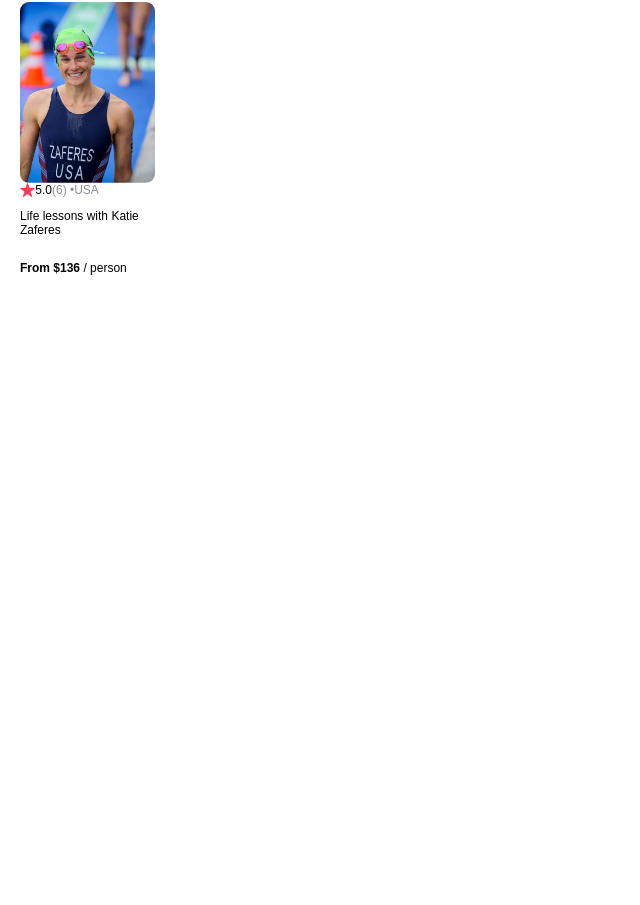
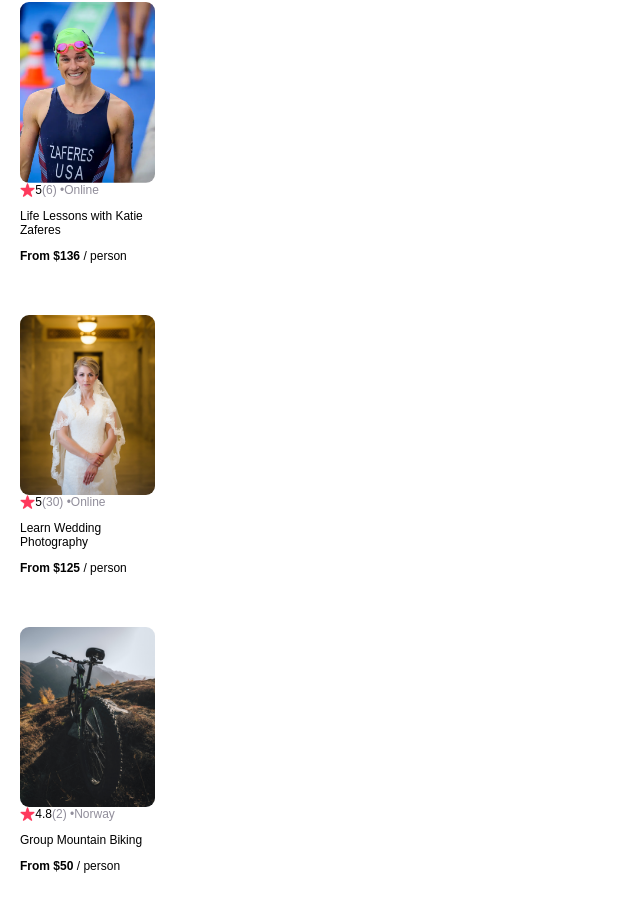
Before and after one commit to alexmcdermid/air-bnb-experiences-clone, a React (Create React App) app: page / in a window 1280 px wide. Shown: the part 460-1365 px from the top of the page, without its empty margins (0-640 px from the left). Before the commit the page ends 800 px from the top, so only its background shows below. Built offline with nearby package versions, Linux system fonts and the light colour scheme.

Commit message:
use map to load data into cards

```diff
--- a/src/App.css
+++ b/src/App.css
@@ -2,10 +2,6 @@
   font-family: 'Poppins', sans-serif;
 }
 
-.App-logo {
-  height: 40vmin;
-  pointer-events: none;
-}
 
 @media (prefers-reduced-motion: no-preference) {
   .App-logo {
--- a/src/App.js
+++ b/src/App.js
@@ -2,20 +2,27 @@
 import Navbar from "./components/Navbar/Navbar"
 import Hero from "./components/Hero/Hero"
 import Card from './components/Card/Card';
+import cardData from './data.js';
 
 function App() {
+  const cards = cardData.map(card=>{
+    return(
+      <Card
+        img={card.coverImg}
+        rating={card.stats.rating}
+        ratings={card.stats.reviewCount}
+        country={card.location}
+        bio={card.title}
+        price={card.price}
+      />
+    )
+  });
   return (
     <div className="App">
       <Navbar/>
       <Hero/>
-      <Card
-      img="./images/katie-zaferes.png"
-      rating="5.0"
-      ratings="6"
-      country="USA"
-      bio="Life lessons with Katie Zaferes"
-      rate="136"
-      />
+      {cards}
+
     </div>
   );
 }
--- a/src/components/Card/Card.css
+++ b/src/components/Card/Card.css
@@ -27,3 +27,7 @@
 .bold{
     font-weight: bold;
 }
+
+.card--p{
+    margin-block-end: 0;
+}
--- a/src/components/Card/Card.js
+++ b/src/components/Card/Card.js
@@ -4,15 +4,15 @@
 export default function Card(props) {
   return (
       <div className='card'>
-          <img src={require("../../images/katie-zaferes.png")} className="card--image" alt=""></img>
+          <img src={require(`../../images/${props.img}`)} className="card--image" alt=""></img>
           <div className='card--stats'>
             <img src={require("../../images/star.png")} className="card--star" alt=""/>
             <span>{props.rating}</span>
             <span className='gray'>({props.ratings}) • </span>
             <span className='gray'>{props.country}</span>
           </div>
-          <p>{props.bio}</p>
-          <p><span className='bold'>From ${props.rate}</span> / person</p>
+          <p className='card--p'>{props.bio}</p>
+          <p className='=card--p'><span className='bold'>From ${props.price}</span> / person</p>
       </div>
   )
 }
--- /dev/null
+++ b/src/data.js
@@ -0,0 +1,42 @@
+/* eslint-disable import/no-anonymous-default-export */
+export default [
+    {
+        id: 1,
+        title: "Life Lessons with Katie Zaferes",
+        description: "I will share with you what I call \"Positively Impactful Moments of Disappointment.\" Throughout my career, many of my highest moments only came after setbacks and losses. But learning from those difficult moments is what gave me the ability to rise above them and reach my goals.",
+        price: 136,
+        coverImg: "katie-zaferes.png",
+        stats: {
+            rating: 5.0,
+            reviewCount: 6
+        },
+        location: "Online",
+        openSpots: 0,
+    },
+    {
+        id: 2,
+        title: "Learn Wedding Photography",
+        description: "Interested in becoming a wedding photographer? For beginner and experienced photographers alike, join us in learning techniques required to leave the happy couple with memories that'll last a lifetime.",
+        price: 125,
+        coverImg: "wedding-photography.png",
+        stats: {
+            rating: 5.0,
+            reviewCount: 30
+        },
+        location: "Online",
+        openSpots: 27,
+    },
+    {
+        id: 3,
+        title: "Group Mountain Biking",
+        description: "Experience the beautiful Norwegian landscape and meet new friends all while conquering rugged terrain on your mountain bike. (Bike provided!)",
+        price: 50,
+        coverImg: "mountain-bike.png",
+        stats: {
+            rating: 4.8,
+            reviewCount: 2
+        },
+        location: "Norway",
+        openSpots: 3,
+    }
+]
```
Also changed, not shown: src/images/mountain-bike.png (added), src/images/wedding-photography.png (added).
